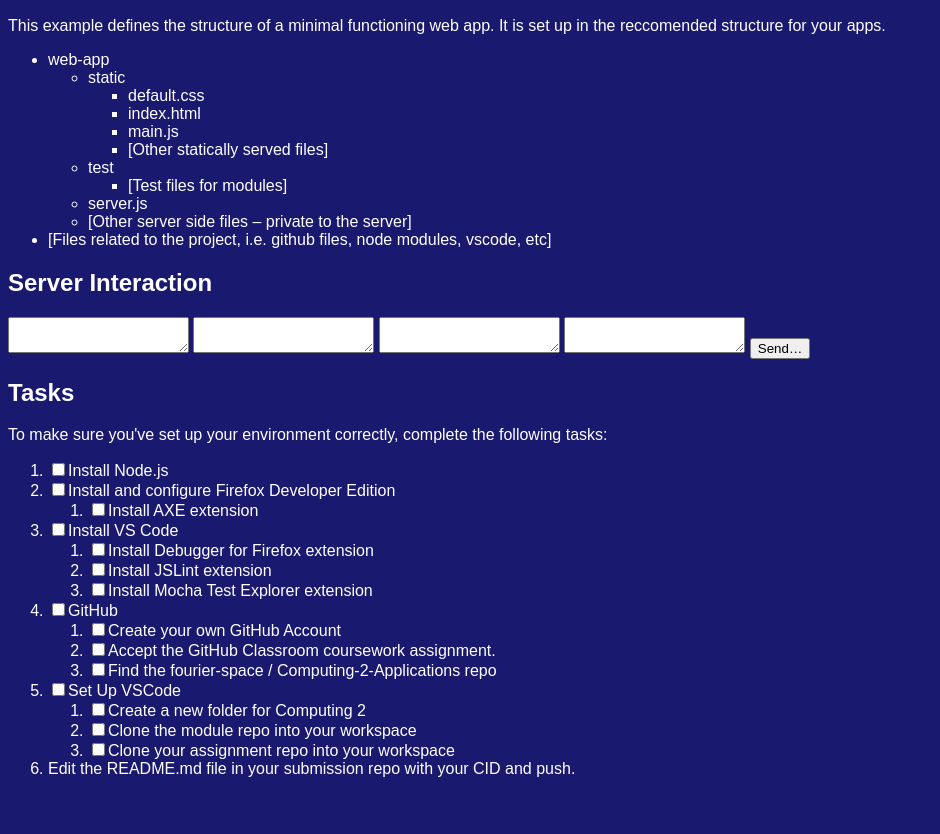
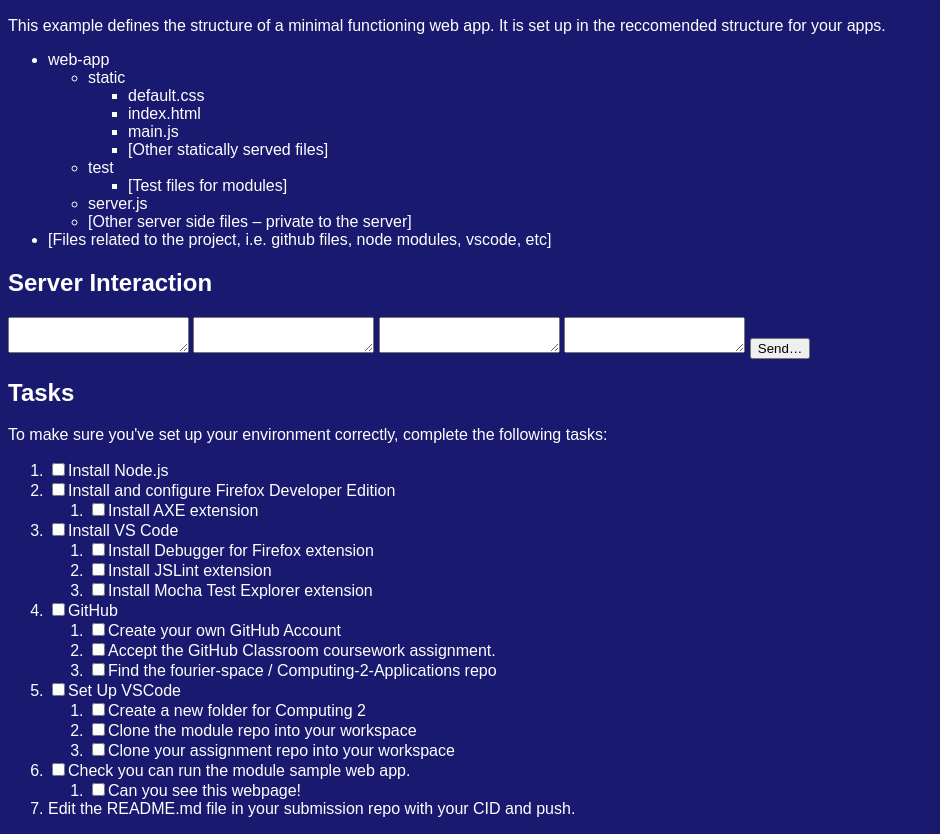
Before and after one commit to fourier-space/Computing-2-Applications, a website with bundled scripts: page Week 1 - Template for web apps/web-app/static/index.html in a window 1280 px wide. Shown: the part 111-945 px from the top of the page, without its empty margins (0-940 px from the left). Before the commit the page ends 905 px from the top, so only its background shows below. Built offline with nearby package versions, Linux system fonts and the light colour scheme.

Commit message:
task list

```diff
--- a/Week 1 - Template for web apps/web-app/static/index.html
+++ b/Week 1 - Template for web apps/web-app/static/index.html
@@ -84,6 +84,12 @@
                 <li><input type="checkbox">Clone your assignment repo into your workspace</li>
             </ol>
         </li>
+        <li>
+            <input type="checkbox">Check you can run the module sample web app.
+            <ol>
+                <li><input type="checkbox">Can you see this webpage!</li>
+            </ol>
+        </li>
         <li>Edit the README.md file in your submission repo with your CID and push.</li>
     </ol>
 </p>
```
